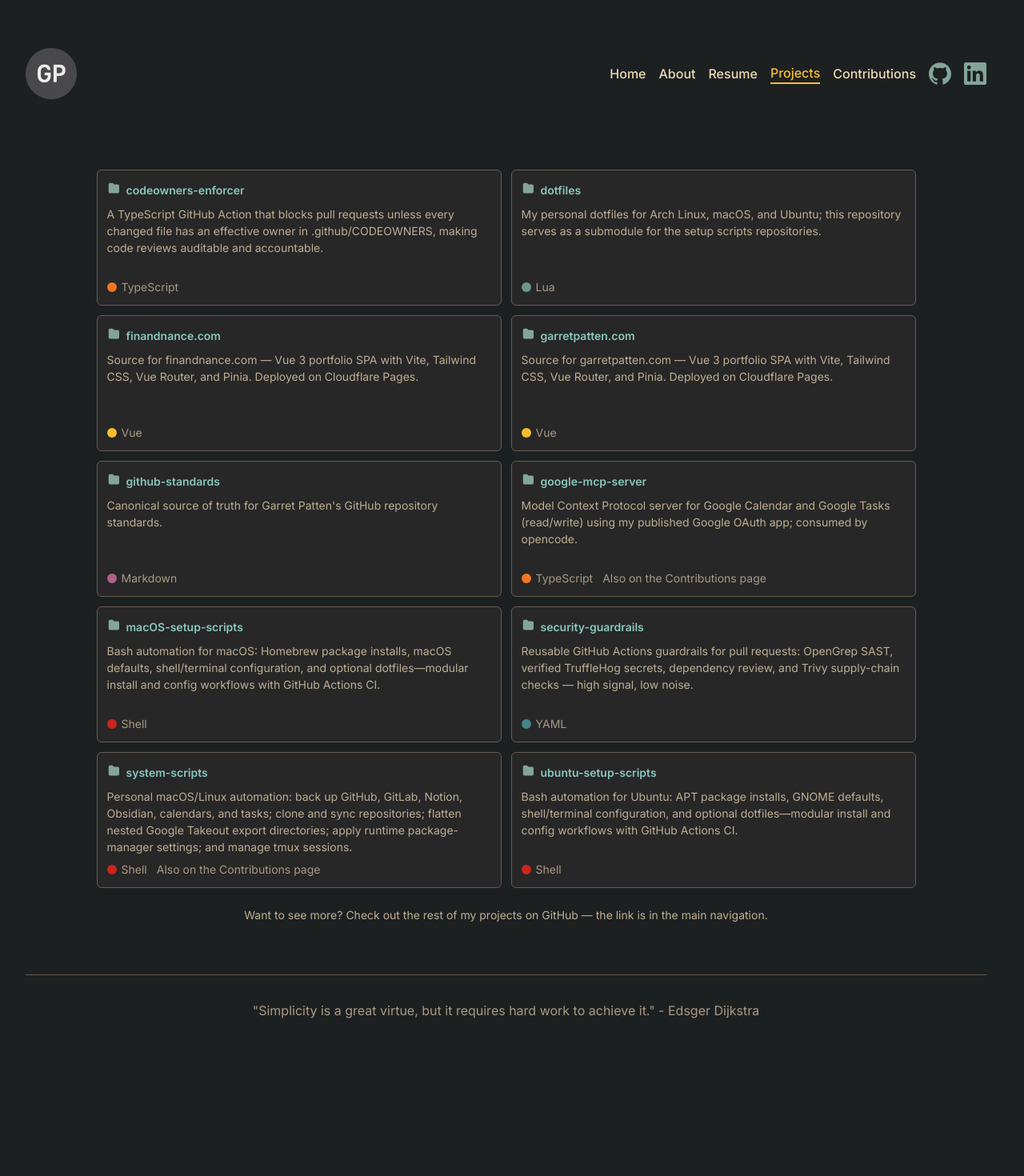
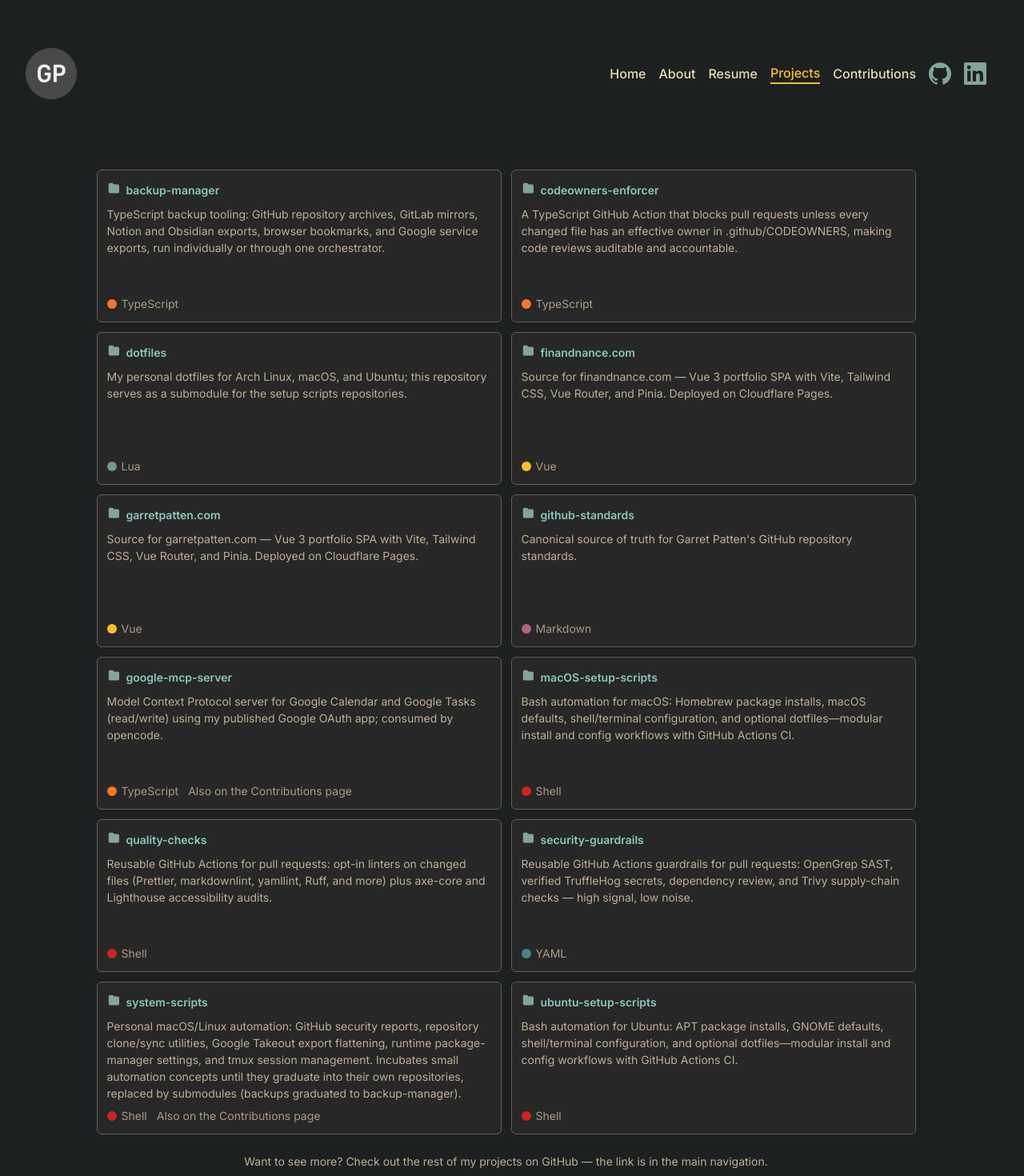
Before and after one commit to garretpatten/garretpatten.com, a Vue app: page /projects in a window 1280 px wide. Shown: the top 1470 px of the page at 80% size. Before the commit the page ends 1355 px from the top, so only its background shows below. Built offline with nearby package versions, Linux system fonts and the light colour scheme.

Commit message:
Add Backup Manager and Quality Checks project cards, update System Scripts description

```diff
--- a/src/views/ProjectsView.vue
+++ b/src/views/ProjectsView.vue
@@ -23,6 +23,13 @@
 import ProjectCard from "../components/ProjectCard.vue";
 
 const projects = [
+  {
+    name: "Backup Manager",
+    description:
+      "TypeScript backup tooling: GitHub repository archives, GitLab mirrors, Notion and Obsidian exports, browser bookmarks, and Google service exports, run individually or through one orchestrator.",
+    github: "https://github.com/garretpatten/backup-manager",
+    language: "TypeScript",
+  },
   {
     name: "Codeowners Enforcer",
     description:
@@ -75,6 +82,13 @@ const projects = [
     language: "Shell",
   },
   {
+    name: "Quality Checks",
+    description:
+      "Reusable GitHub Actions for pull requests: opt-in linters on changed files (Prettier, markdownlint, yamllint, Ruff, and more) plus axe-core and Lighthouse accessibility audits.",
+    github: "https://github.com/garretpatten/quality-checks",
+    language: "Shell",
+  },
+  {
     name: "Security Guardrails",
     description:
       "Reusable GitHub Actions guardrails for pull requests: OpenGrep SAST, verified TruffleHog secrets, dependency review, and Trivy supply-chain checks — high signal, low noise.",
@@ -84,7 +98,7 @@ const projects = [
   {
     name: "System Scripts",
     description:
-      "Personal macOS/Linux automation: back up GitHub, GitLab, Notion, Obsidian, calendars, and tasks; clone and sync repositories; flatten nested Google Takeout export directories; apply runtime package-manager settings; and manage tmux sessions.",
+      "Personal macOS/Linux automation: GitHub security reports, repository clone/sync utilities, Google Takeout export flattening, runtime package-manager settings, and tmux session management. Incubates small automation concepts until they graduate into their own repositories, replaced by submodules (backups graduated to backup-manager).",
     github: "https://github.com/garretpatten/system-scripts",
     language: "Shell",
     relatedPath: "/contributions",
```
